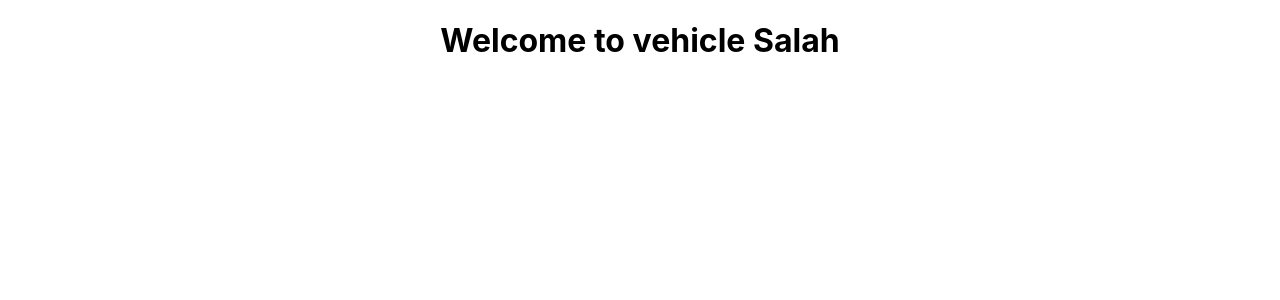
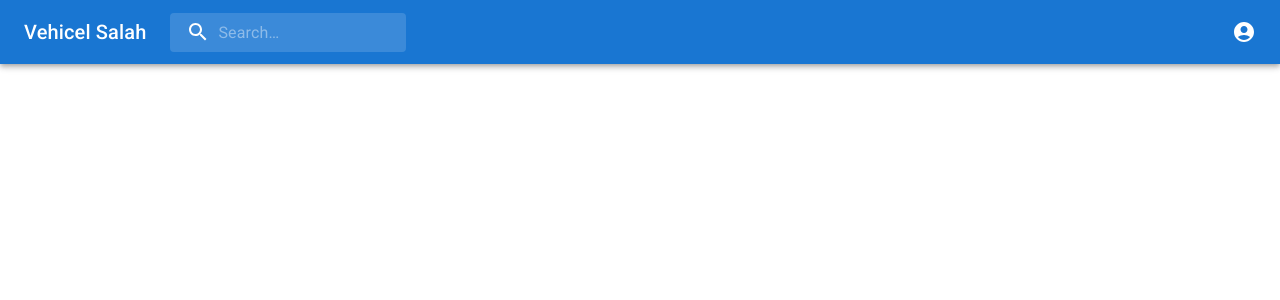
Before and after one commit to arunsinghsnd/vehicle-salah, a React (Create React App) app: page / in a window 1280 px wide. Shown: the top 300 px of the page. Built offline with nearby package versions, Linux system fonts and the light colour scheme.

Commit message:
created searchappbar component

```diff
--- a/package.json
+++ b/package.json
@@ -3,8 +3,11 @@
   "version": "0.1.0",
   "private": true,
   "dependencies": {
+    "@emotion/react": "^11.5.0",
+    "@emotion/styled": "^11.3.0",
     "@mui/icons-material": "^5.0.4",
     "@mui/material": "^5.0.4",
+    "@mui/styled-engine-sc": "^5.0.3",
     "@testing-library/jest-dom": "^5.14.1",
     "@testing-library/react": "^11.2.7",
     "@testing-library/user-event": "^12.8.3",
@@ -13,6 +16,7 @@
     "react-dom": "^17.0.2",
     "react-router-dom": "^5.3.0",
     "react-scripts": "4.0.3",
+    "styled-components": "^5.3.1",
     "web-vitals": "^1.1.2"
   },
   "scripts": {
--- a/src/App.js
+++ b/src/App.js
@@ -1,10 +1,11 @@
 import React from "react";
 import "./App.css";
+import SearchBar from "../src/components/SearchAppBar";
 
 const App = () => {
   return (
     <div className="App">
-      <h1>Welcome to vehicle Salah</h1>
+      <SearchBar />
     </div>
   );
 };
--- /dev/null
+++ b/src/components/SearchAppBar.js
@@ -0,0 +1,186 @@
+import * as React from "react";
+import { styled, alpha } from "@mui/material/styles";
+import AppBar from "@mui/material/AppBar";
+import Box from "@mui/material/Box";
+import Toolbar from "@mui/material/Toolbar";
+import IconButton from "@mui/material/IconButton";
+import Typography from "@mui/material/Typography";
+import InputBase from "@mui/material/InputBase";
+import MenuItem from "@mui/material/MenuItem";
+import Menu from "@mui/material/Menu";
+import SearchIcon from "@mui/icons-material/Search";
+import AccountCircle from "@mui/icons-material/AccountCircle";
+import MoreIcon from "@mui/icons-material/MoreVert";
+
+const Search = styled("div")(({ theme }) => ({
+  position: "relative",
+  borderRadius: theme.shape.borderRadius,
+  backgroundColor: alpha(theme.palette.common.white, 0.15),
+  "&:hover": {
+    backgroundColor: alpha(theme.palette.common.white, 0.25),
+  },
+  marginRight: theme.spacing(2),
+  marginLeft: 0,
+  width: "100%",
+  [theme.breakpoints.up("sm")]: {
+    marginLeft: theme.spacing(3),
+    width: "auto",
+  },
+}));
+
+const SearchIconWrapper = styled("div")(({ theme }) => ({
+  padding: theme.spacing(0, 2),
+  height: "100%",
+  position: "absolute",
+  pointerEvents: "none",
+  display: "flex",
+  alignItems: "center",
+  justifyContent: "center",
+}));
+
+const StyledInputBase = styled(InputBase)(({ theme }) => ({
+  color: "inherit",
+  "& .MuiInputBase-input": {
+    padding: theme.spacing(1, 1, 1, 0),
+    paddingLeft: `calc(1em + ${theme.spacing(4)})`,
+    transition: theme.transitions.create("width"),
+    width: "100%",
+    [theme.breakpoints.up("md")]: {
+      width: "20ch",
+    },
+  },
+}));
+
+const SearchAppBar = () => {
+  const [anchorEl, setAnchorEl] = React.useState(null);
+  const [mobileMoreAnchorEl, setMobileMoreAnchorEl] = React.useState(null);
+
+  const isMenuOpen = Boolean(anchorEl);
+  const isMobileMenuOpen = Boolean(mobileMoreAnchorEl);
+
+  const handleProfileMenuOpen = event => {
+    setAnchorEl(event.currentTarget);
+  };
+
+  const handleMobileMenuClose = () => {
+    setMobileMoreAnchorEl(null);
+  };
+
+  const handleMenuClose = () => {
+    setAnchorEl(null);
+    handleMobileMenuClose();
+  };
+
+  const handleMobileMenuOpen = event => {
+    setMobileMoreAnchorEl(event.currentTarget);
+  };
+
+  const menuId = "primary-search-account-menu";
+  const renderMenu = (
+    <Menu
+      anchorEl={anchorEl}
+      anchorOrigin={{
+        vertical: "top",
+        horizontal: "right",
+      }}
+      id={menuId}
+      keepMounted
+      transformOrigin={{
+        vertical: "top",
+        horizontal: "right",
+      }}
+      open={isMenuOpen}
+      onClose={handleMenuClose}
+    >
+      <MenuItem onClick={handleMenuClose}>Go to Admin</MenuItem>
+    </Menu>
+  );
+
+  const mobileMenuId = "primary-search-account-menu-mobile";
+  const renderMobileMenu = (
+    <Menu
+      anchorEl={mobileMoreAnchorEl}
+      anchorOrigin={{
+        vertical: "top",
+        horizontal: "right",
+      }}
+      id={mobileMenuId}
+      keepMounted
+      transformOrigin={{
+        vertical: "top",
+        horizontal: "right",
+      }}
+      open={isMobileMenuOpen}
+      onClose={handleMobileMenuClose}
+    >
+      <MenuItem onClick={handleProfileMenuOpen}>
+        <IconButton
+          size="large"
+          aria-label="account of current user"
+          aria-controls="primary-search-account-menu"
+          aria-haspopup="true"
+          color="inherit"
+        >
+          <AccountCircle />
+        </IconButton>
+        <p>Go To Admin</p>
+      </MenuItem>
+    </Menu>
+  );
+
+  return (
+    <Box sx={{ flexGrow: 1 }}>
+      <AppBar position="static">
+        <Toolbar>
+          <Typography
+            variant="h6"
+            noWrap
+            component="div"
+            sx={{ display: { xs: "none", sm: "block" } }}
+          >
+            Vehicel Salah
+          </Typography>
+          <Search>
+            <SearchIconWrapper>
+              <SearchIcon />
+            </SearchIconWrapper>
+            <StyledInputBase
+              placeholder="Search…"
+              inputProps={{ "aria-label": "search" }}
+            />
+          </Search>
+          <Box sx={{ flexGrow: 1 }} />
+          <Box sx={{ display: { xs: "none", md: "flex" } }}>
+            <IconButton
+              size="large"
+              edge="end"
+              aria-label="account of current user"
+              aria-controls={menuId}
+              aria-haspopup="true"
+              onClick={handleProfileMenuOpen}
+              color="inherit"
+            >
+              <AccountCircle />
+            </IconButton>
+          </Box>
+          <Box sx={{ display: { xs: "flex", md: "none" } }}>
+            <IconButton
+              size="large"
+              aria-label="show more"
+              aria-controls={mobileMenuId}
+              aria-haspopup="true"
+              onClick={handleMobileMenuOpen}
+              color="inherit"
+            >
+              <MoreIcon />
+            </IconButton>
+          </Box>
+        </Toolbar>
+      </AppBar>
+      {renderMobileMenu}
+      {renderMenu}
+    </Box>
+  );
+};
+
+export default SearchAppBar;
--- a/src/index.js
+++ b/src/index.js
@@ -1,6 +1,6 @@
 import React from "react";
 import ReactDOM from "react-dom";
 import "./index.css";
-import App from "./App";
+import PrimarySearchAppBar from "./App";
 
-ReactDOM.render(<App />, document.getElementById("root"));
+ReactDOM.render(<PrimarySearchAppBar />, document.getElementById("root"));
```
Also changed, not shown: 1 other file (tests, documents, lock files or other folders).
